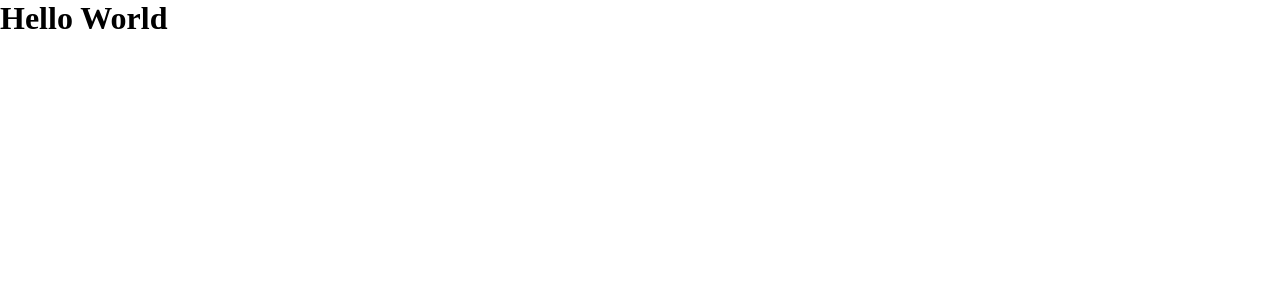
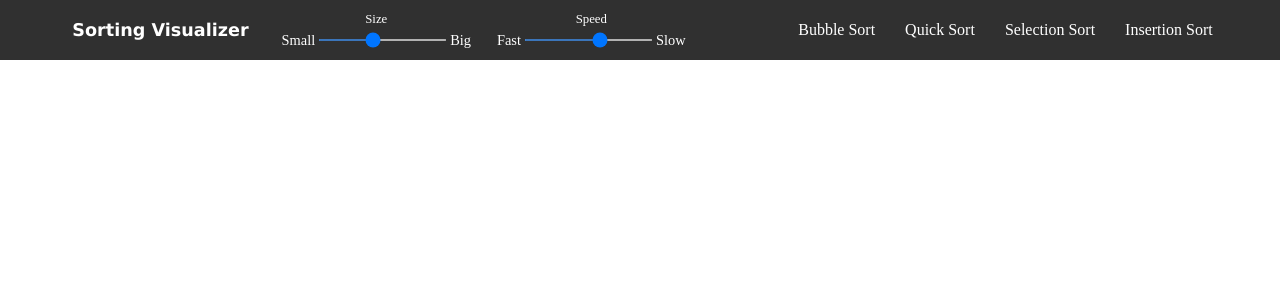
Before and after one commit to bright-fox/sorting-visualizer, a React (Create React App) app: page / in a window 1280 px wide. Shown: the top 300 px of the page. Built offline with nearby package versions, Linux system fonts and the light colour scheme.

Commit message:
Add navbar

```diff
--- a/src/components/App.js
+++ b/src/components/App.js
@@ -1,9 +1,10 @@
-import React from 'react';
+import React from 'react'
+import Navbar from "./Navbar"
 
 const App = () => {
     return (
         <>
-            <h1>Hello World</h1>
+            <Navbar />
         </>
     )
 }
--- /dev/null
+++ b/src/components/Navbar.css
@@ -0,0 +1,59 @@
+.navbar {
+    background-color: #303030;
+    color: #fff;
+    display: flex;
+    align-items: center;
+    padding: 0 10px;
+    justify-content: space-around;
+}
+
+.navbrand {
+    display: inline-block;
+    padding: 10px;
+    margin: 10px;
+    font-size: 1.1rem;
+    font-weight: bold;
+    font-family: Verdana, Geneva, Tahoma, sans-serif;
+}
+
+.slider-container {
+    color: white;
+    display: flex;
+    flex-direction: column;
+    align-items: center;
+}
+
+.slider-name {
+    font-size: 0.8rem;
+    margin-bottom: 5px;
+}
+
+.slider {
+    display: flex;
+    justify-content: center;
+    align-items: center;
+}
+
+.slider-label {
+    margin: 0 3px;
+    font-size: 0.9rem;
+}
+
+.slider input {
+    height: 2px;
+}
+
+.left-menu, .right-menu {
+    display: flex;
+    align-items: center;
+}
+
+.left-menu > *, .right-menu > * {
+    margin-left: 10px;
+    margin-right: 10px;
+}
+
+.pointer {
+    cursor: pointer;
+    padding: 5px;
+}
--- /dev/null
+++ b/src/components/Navbar.js
@@ -0,0 +1,40 @@
+import React, { useState } from 'react'
+import "./Navbar.css"
+
+const Navbar = () => {
+    const [arraySize, setArraySize] = useState(10)
+    const [speed, setSpeed] = useState(0.5)
+
+    return (
+        <div className="navbar">
+            <div className="left-menu">
+                <div className="navbrand">Sorting Visualizer</div>
+                <div className="slider-container">
+                    <div className="slider-name">Size</div>
+                    <div className="slider">
+                        <div className="slider-label">Small</div>
+                        <input type="range" min="3" max="20" value={arraySize} onChange={e => setArraySize(e.target.value)} />
+                        <div className="slider-label">Big</div>
+                    </div>
+                </div>
+                <div className="slider-container">
+                    <div className="slider-name">Speed</div>
+                    <div className="slider">
+                        <div className="slider-label">Fast</div>
+                        <input type="range" min="0" max="1" step="0.2" value={speed} onChange={e => setSpeed(e.target.value)} />
+                        <div className="slider-label">Slow</div>
+                    </div>
+                </div>
+            </div>
+
+            <div className="right-menu">
+                <div className="pointer">Bubble Sort</div>
+                <div className="pointer">Quick Sort</div>
+                <div className="pointer">Selection Sort</div>
+                <div className="pointer">Insertion Sort</div>
+            </div>
+        </div>
+    )
+}
+
+export default Navbar
```
